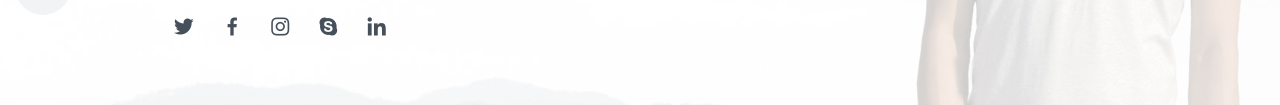
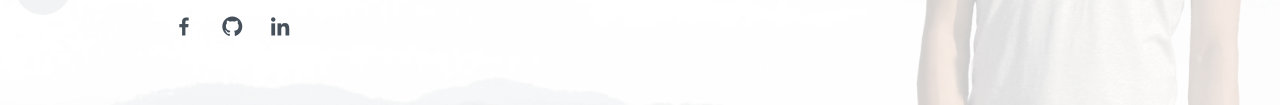
Before and after one commit to parish-shrestha/parish.com.np, a plain HTML site: page index.html in a window 1280 px wide. Shown: the part 441-546 px from the top of the page. Drawn offline with nearby package versions, Linux system fonts and the light colour scheme.

Commit message:
updated social links

```diff
--- a/index.html
+++ b/index.html
@@ -82,11 +82,17 @@
           ></span>
         </p>
         <div class="social-links">
-          <a href="#" class="twitter"><i class="bx bxl-twitter"></i></a>
-          <a href="#" class="facebook"><i class="bx bxl-facebook"></i></a>
-          <a href="#" class="instagram"><i class="bx bxl-instagram"></i></a>
-          <a href="#" class="google-plus"><i class="bx bxl-skype"></i></a>
-          <a href="#" class="linkedin"><i class="bx bxl-linkedin"></i></a>
+          <!-- <a href="" class="twitter"><i class="bx bxl-twitter"></i></a> -->
+          <a target="_blank" href="https://www.facebook.com/parish.shrestha/" class="facebook"
+            ><i class="bx bxl-facebook"></i
+          ></a>
+          <a target="_blank" href="https://github.com/parish-shrestha" class="instagram"
+            ><i class="bx bxl-github"></i
+          ></a>
+          <!-- <a href="" class="google-plus"><i class="bx bxl-skype"></i></a> -->
+          <a target="_blank" href="https://www.linkedin.com/in/parishshrestha" class="linkedin"
+            ><i class="bx bxl-linkedin"></i
+          ></a>
         </div>
       </div>
     </section>
```
